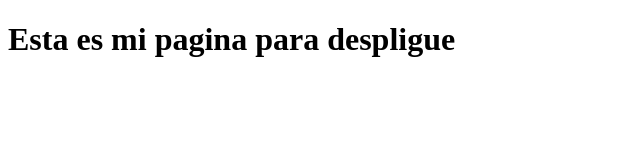
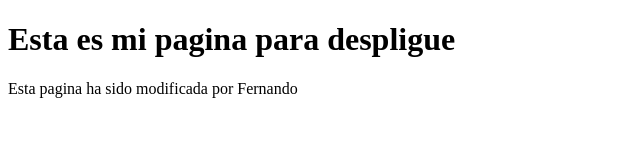
Before and after one commit to tanitxuu/Despliegue_app_web, a plain HTML site: page index.html in a window 1280 px wide. Shown: the whole page, without its empty margins (0-640 px from the left). Drawn offline with Linux system fonts and the light colour scheme.

Commit message:
Realizo un cambio en el body del proyecto añadiendo una etiqueta p de html con un texto dentro

```diff
--- a/index.html
+++ b/index.html
@@ -7,5 +7,6 @@
 </head>
 <body>
     <h1>Esta es mi pagina para despligue</h1>
+    <p>Esta pagina ha sido modificada por Fernando</p>
 </body>
 </html>
```
